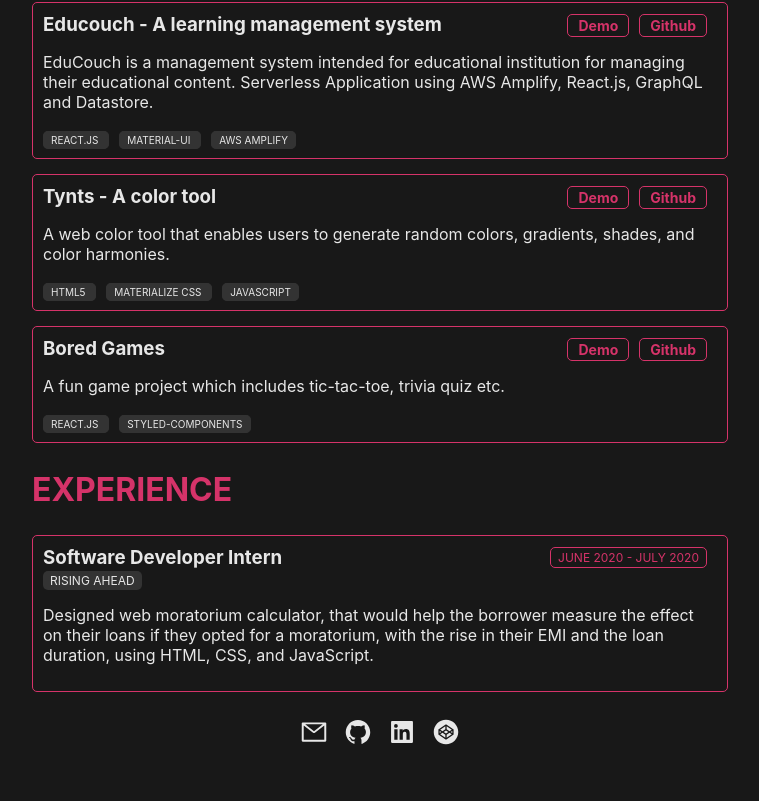
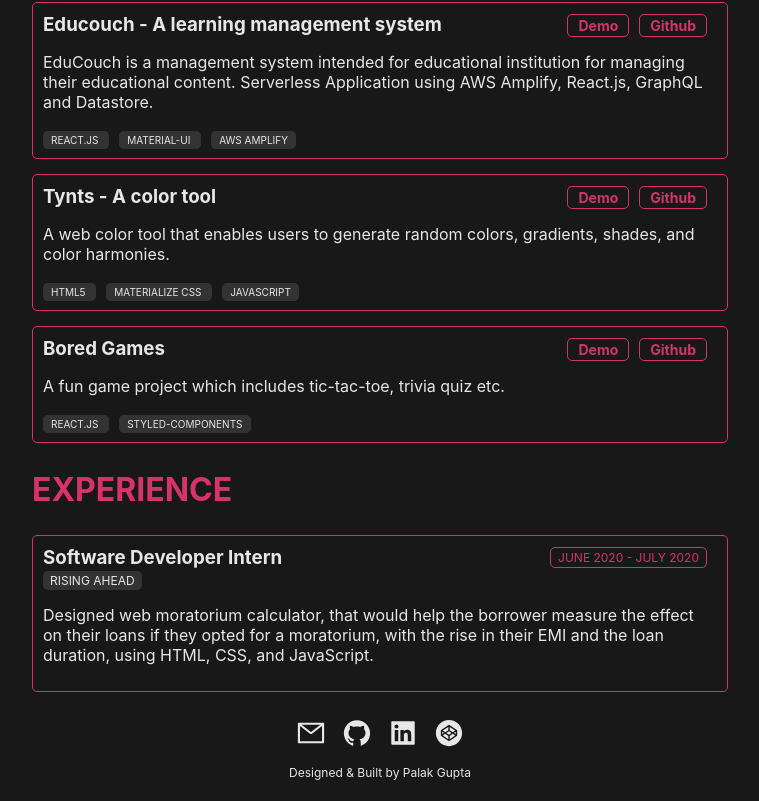
Before and after one commit to palakgupta2712/palakgupta2712.github.io, a React (Vite) app: page / in a window 1280 px wide. Shown: the part 1107-1908 px from the top of the page, without its empty margins (260-1019 px from the left). Built offline with nearby package versions, Linux system fonts and the light colour scheme.

Commit message:
footer added

```diff
--- a/src/pages/Footer.jsx
+++ b/src/pages/Footer.jsx
@@ -10,30 +10,36 @@ import styled from "styled-components";
 function Footer() {
   return (
     <Container>
+      <SocialLinks>
         <Link href="mailto:palakgupta2712@gmail.com">
           <AiOutlineMail />
         </Link>
         <Link href="https://github.com/palakgupta2712" target="_blank">
           <AiOutlineGithub />
         </Link>
-      <Link href="https://www.linkedin.com/in/palakgupta2712/" target="_blank">
+        <Link
+          href="https://www.linkedin.com/in/palakgupta2712/"
+          target="_blank"
+        >
           <AiFillLinkedin />
         </Link>
         <Link href="https://www.codepen.io/palakgupta27" target="_blank">
           <AiFillCodepenCircle />
         </Link>
+      </SocialLinks>
+      <Credits>Designed & Built by Palak Gupta</Credits>
     </Container>
   );
 }
 
 export default Footer;
-const Container = styled.div`
-  font-size: 28px;
+const SocialLinks = styled.div`
   display: flex;
   align-items: center;
   justify-content: center;
   gap: 16px;
   padding: 10px;
+  font-size: 30px;
 `;
 
 const Link = styled.a`
@@ -43,3 +49,12 @@ const Link = styled.a`
     transform: scale(1.5);
   }
 `;
+const Container = styled.div`
+  display: flex;
+  flex-direction: column;
+  align-items: center;
+  justify-content: center;
+`;
+const Credits = styled.div`
+  font-size: 12px;
+`;
```
Lines whose indentation alone changed are shown as unchanged.
